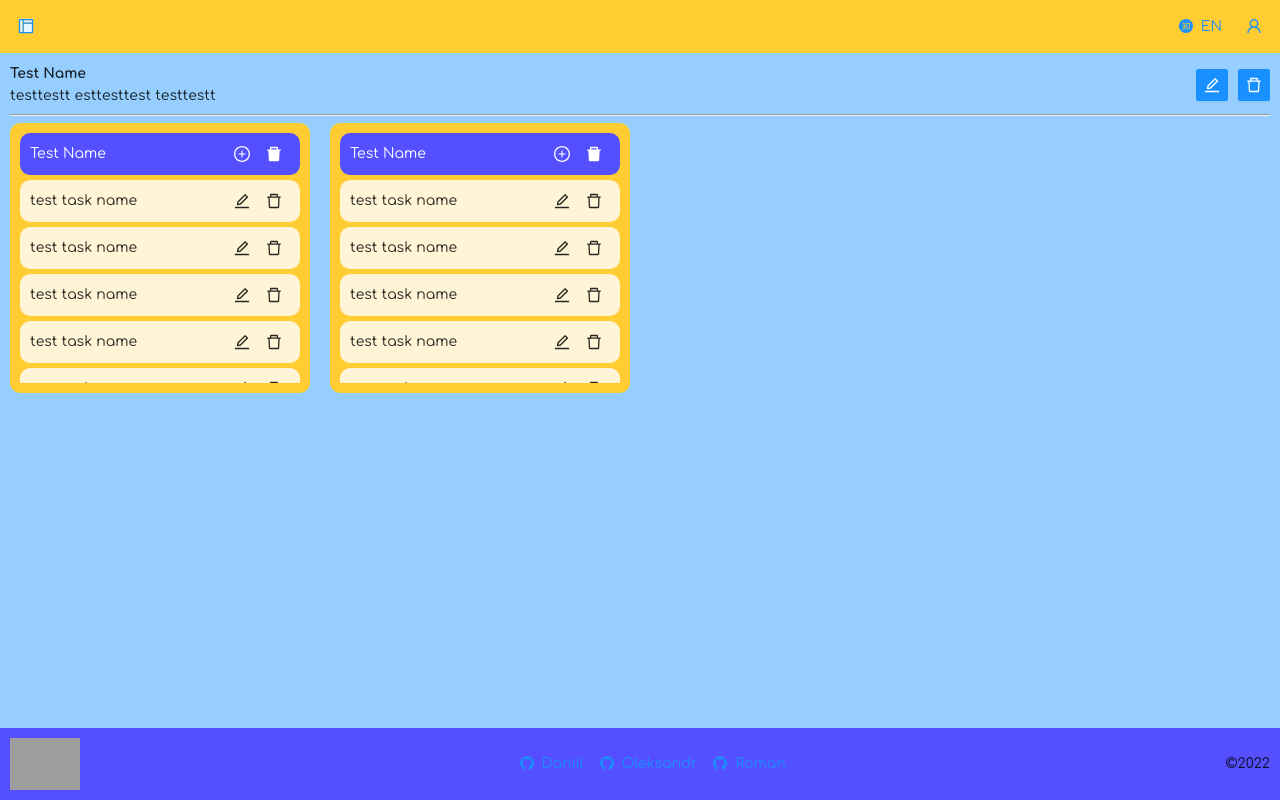
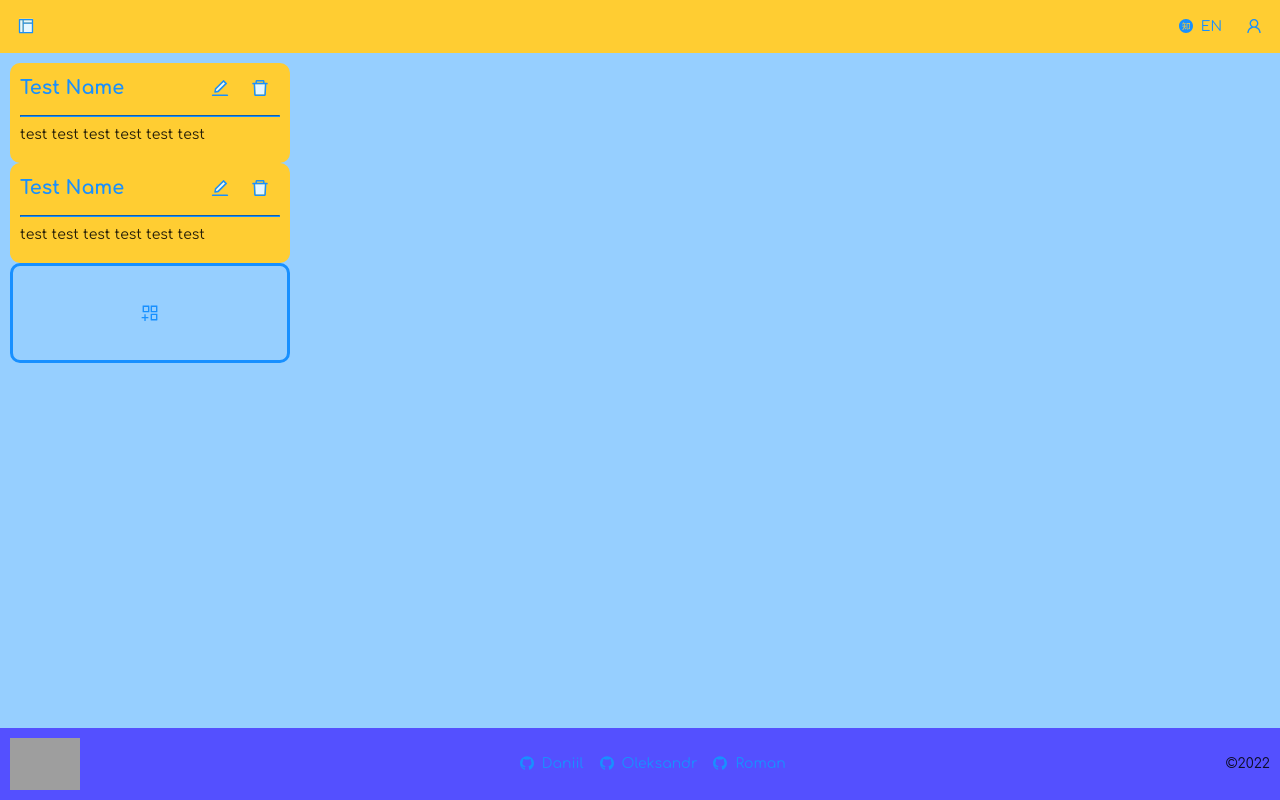
Before and after one commit to rdaniliuk/project-management-app, a React (Create React App) app: page / in a window 1280 px wide. Built offline with nearby package versions, Linux system fonts and the light colour scheme; grey boxes are pictures that could not be loaded.

Commit message:
feat: add basic routing

```diff
--- a/src/App.tsx
+++ b/src/App.tsx
@@ -1,15 +1,24 @@
 import React from 'react';
 import './App.css';
-import Header from 'components/Header/Header';
-import Footer from 'components/Footer/Footer';
-import Screen from 'components/Screen/Screen';
+import Layout from 'components/Layout/Layout';
+import { Navigate, Route, Routes } from 'react-router-dom';
+import StartScreen from 'components/StartScreen/StartScreen';
+import NotFound from 'components/NotFound/NotFound';
+import Main from 'components/Main/Main';
+import Board from 'components/Board/Board';
 
 function App() {
   return (
     <div className="App">
-      <Header />
-      <Screen />
-      <Footer />
+      <Routes>
+        <Route path="/" element={<Layout />}>
+          <Route index element={<Main />} />
+          <Route path="welcome" element={<StartScreen />} />
+          <Route path="board" element={<Board />} />
+          <Route path="404" element={<NotFound />} />
+          <Route path="*" element={<Navigate to="/404" replace />} />
+        </Route>
+      </Routes>
     </div>
   );
 }
--- /dev/null
+++ b/src/components/Layout/Layout.module.css
@@ -0,0 +1,16 @@
+/* .outlet {
+  display: flex;
+  align-items: center;
+  justify-content: center;
+  flex-grow: 1;
+  background-color: #96CFFF;
+  padding: 10px;
+  position: relative;
+} */
+
+.outlet {
+  flex-grow: 1;
+  background-color: #96CFFF;
+  padding: 10px;
+  position: relative;
+}
--- /dev/null
+++ b/src/components/Layout/Layout.tsx
@@ -0,0 +1,19 @@
+import React from 'react';
+import classes from './Layout.module.css';
+import Header from 'components/Header/Header';
+import Footer from 'components/Footer/Footer';
+import { Outlet } from 'react-router-dom';
+
+const Layout = () => {
+  return (
+    <>
+      <Header />
+      <div className={classes.outlet}>
+        <Outlet />
+      </div>
+      <Footer />
+    </>
+  );
+};
+
+export default Layout;
--- a/src/components/Main/Main.tsx
+++ b/src/components/Main/Main.tsx
@@ -3,7 +3,6 @@ import classes from './Main.module.css';
 import CreateBoardTemplate from 'components/CreateBoardTemplate/CreateBoardTemplate';
 import BoardTemplate from 'components/BoadrTemplate/BoardTemplate';
 import Loader from 'components/Loader/Loader';
-import Board from 'components/Board/Board';
 
 const Main = () => {
   const boardTestData = {
@@ -12,11 +11,9 @@ const Main = () => {
   };
   return (
     <div className={classes.main}>
-      {/* <Loader />
       <BoardTemplate {...boardTestData} />
       <BoardTemplate {...boardTestData} />
-      <CreateBoardTemplate /> */}
-      <Board />
+      <CreateBoardTemplate />
     </div>
   );
 };
--- a/src/components/Screen/Screen.module.css
+++ /dev/null
@@ -1,6 +0,0 @@
-.Screen {
-  flex-grow: 1;
-  background-color: #96CFFF;
-  padding: 10px;
-  position: relative;
-}
--- a/src/components/Screen/Screen.tsx
+++ /dev/null
@@ -1,10 +0,0 @@
-import React from 'react';
-import classes from './Screen.module.css';
-import StartScreen from '../StartScreen/StartScreen';
-import Main from 'components/Main/Main';
-const testLoginStatus = true;
-const Screen = () => {
-  return <div className={classes.Screen}>{testLoginStatus ? <Main /> : <StartScreen />}</div>;
-};
-
-export default Screen;
--- a/src/index.tsx
+++ b/src/index.tsx
@@ -4,12 +4,15 @@ import './index.css';
 import { Provider } from 'react-redux';
 import store from 'store/store';
 import App from './App';
+import { BrowserRouter } from 'react-router-dom';
 
 const root = ReactDOM.createRoot(document.getElementById('root') as HTMLElement);
 root.render(
   <React.StrictMode>
-    <Provider store={store}>
-      <App />
-    </Provider>
+    <BrowserRouter>
+      <Provider store={store}>
+        <App />
+      </Provider>
+    </BrowserRouter>
   </React.StrictMode>
 );
```
